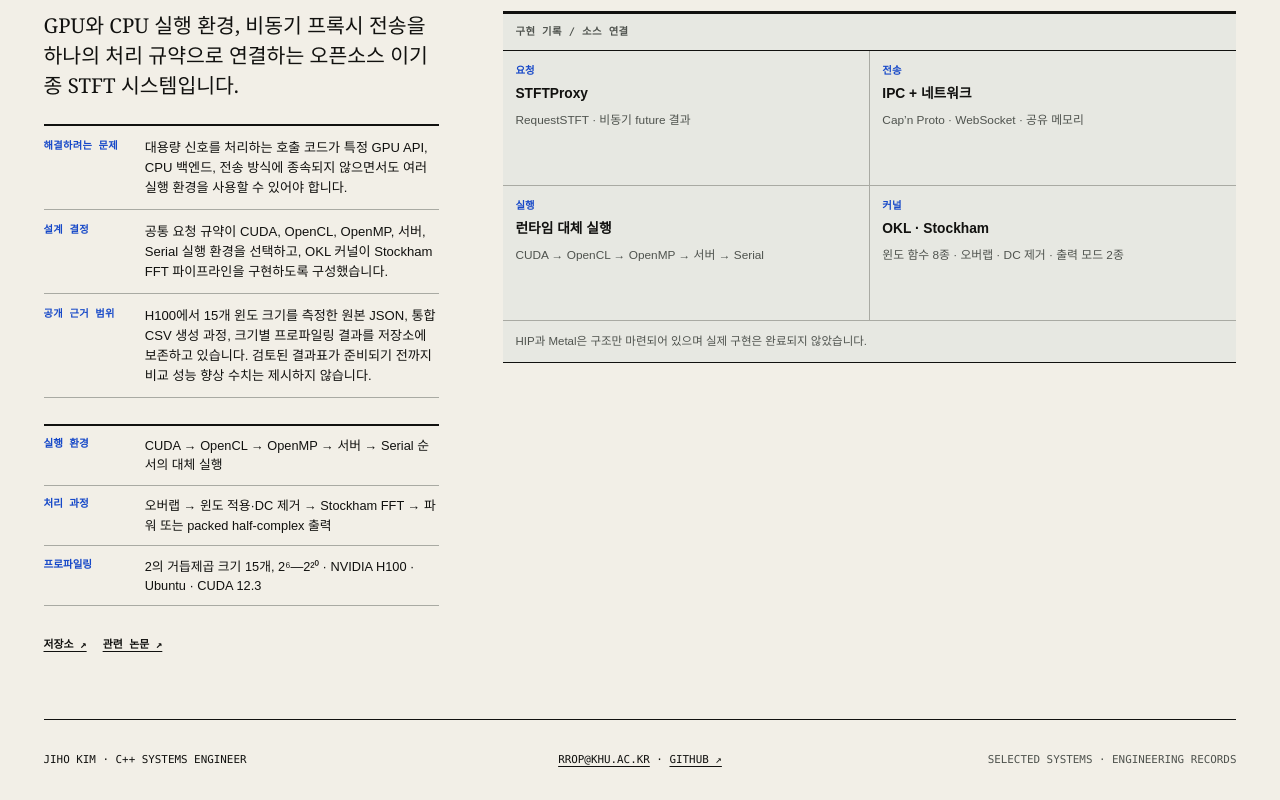
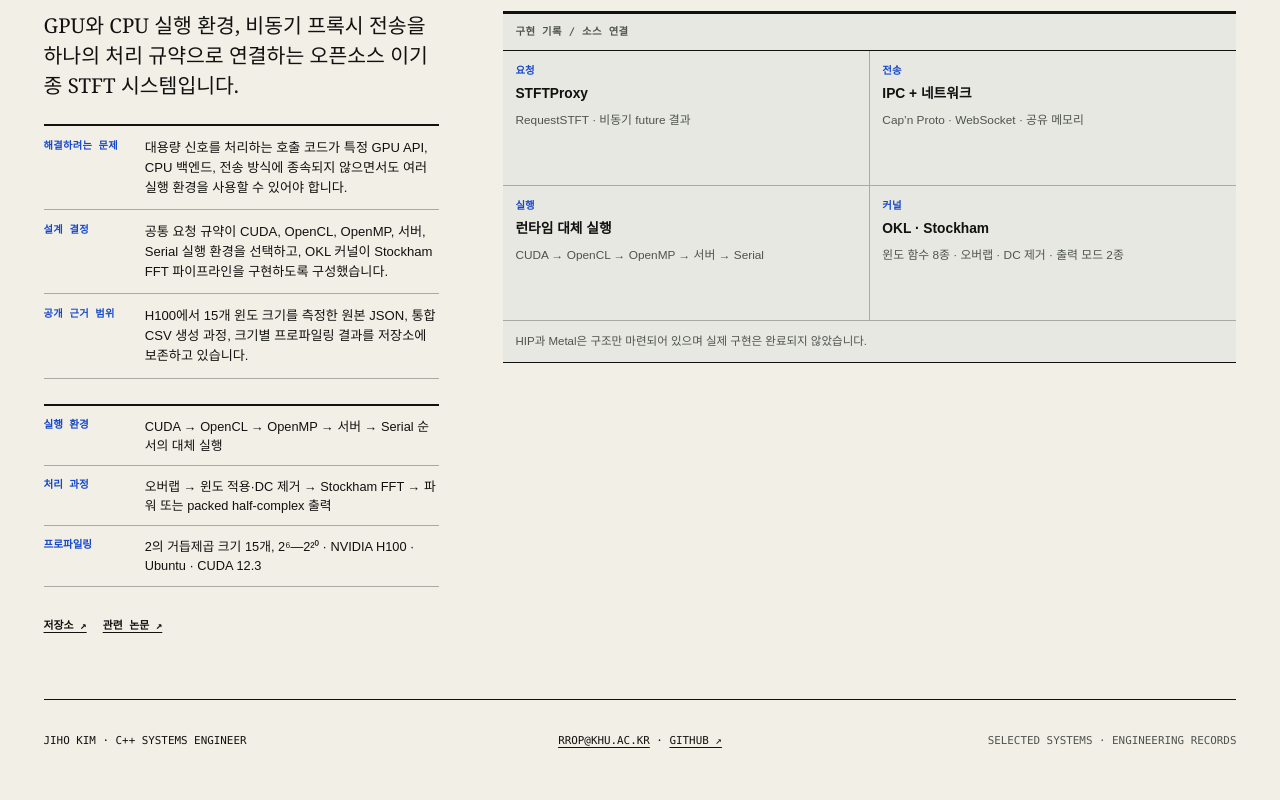
Before and after one commit to Rliop913/Portfolio, a website built with Vite: page index.html in a window 1280 px wide. Shown: the part 3918-4718 px from the top of the page. Built offline with nearby package versions, Linux system fonts and the light colour scheme.

Commit message:
Fix HTML formatting in index.html

```diff
--- a/index.html
+++ b/index.html
@@ -209,7 +209,7 @@
               <dl class="story-grid">
                 <div><dt>해결하려는 문제</dt><dd>대용량 신호를 처리하는 호출 코드가 특정 GPU API, CPU 백엔드, 전송 방식에 종속되지 않으면서도 여러 실행 환경을 사용할 수 있어야 합니다.</dd></div>
                 <div><dt>설계 결정</dt><dd>공통 요청 규약이 CUDA, OpenCL, OpenMP, 서버, Serial 실행 환경을 선택하고, OKL 커널이 Stockham FFT 파이프라인을 구현하도록 구성했습니다.</dd></div>
-                <div><dt>공개 근거 범위</dt><dd>H100에서 15개 윈도 크기를 측정한 원본 JSON, 통합 CSV 생성 과정, 크기별 프로파일링 결과를 저장소에 보존하고 있습니다. 검토된 결과표가 준비되기 전까지 비교 성능 향상 수치는 제시하지 않습니다.</dd></div>
+                <div><dt>공개 근거 범위</dt><dd>H100에서 15개 윈도 크기를 측정한 원본 JSON, 통합 CSV 생성 과정, 크기별 프로파일링 결과를 저장소에 보존하고 있습니다.</dd></div>
               </dl>
               <ul class="evidence">
                 <li><b>실행 환경</b><span>CUDA → OpenCL → OpenMP → 서버 → Serial 순서의 대체 실행</span></li>
```
